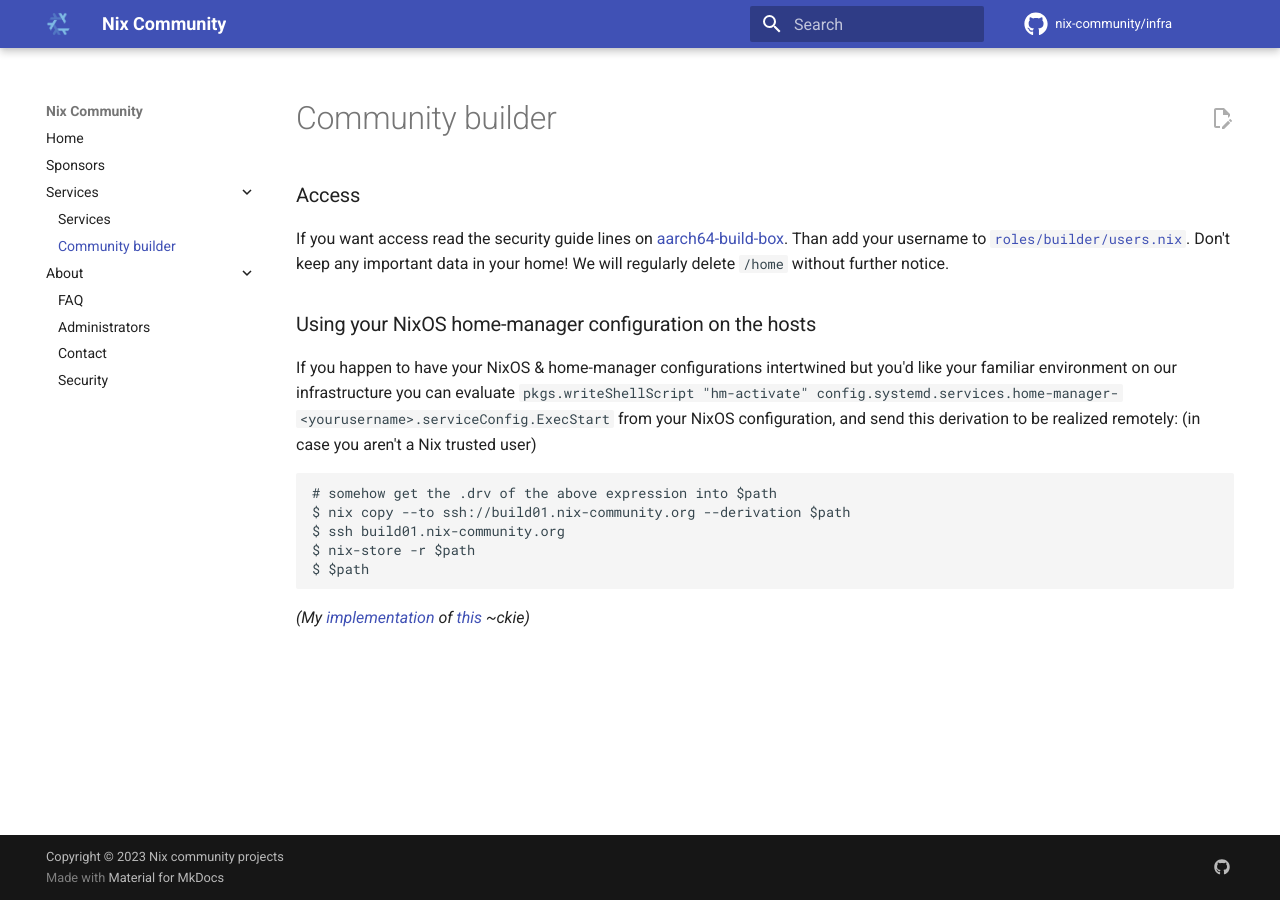
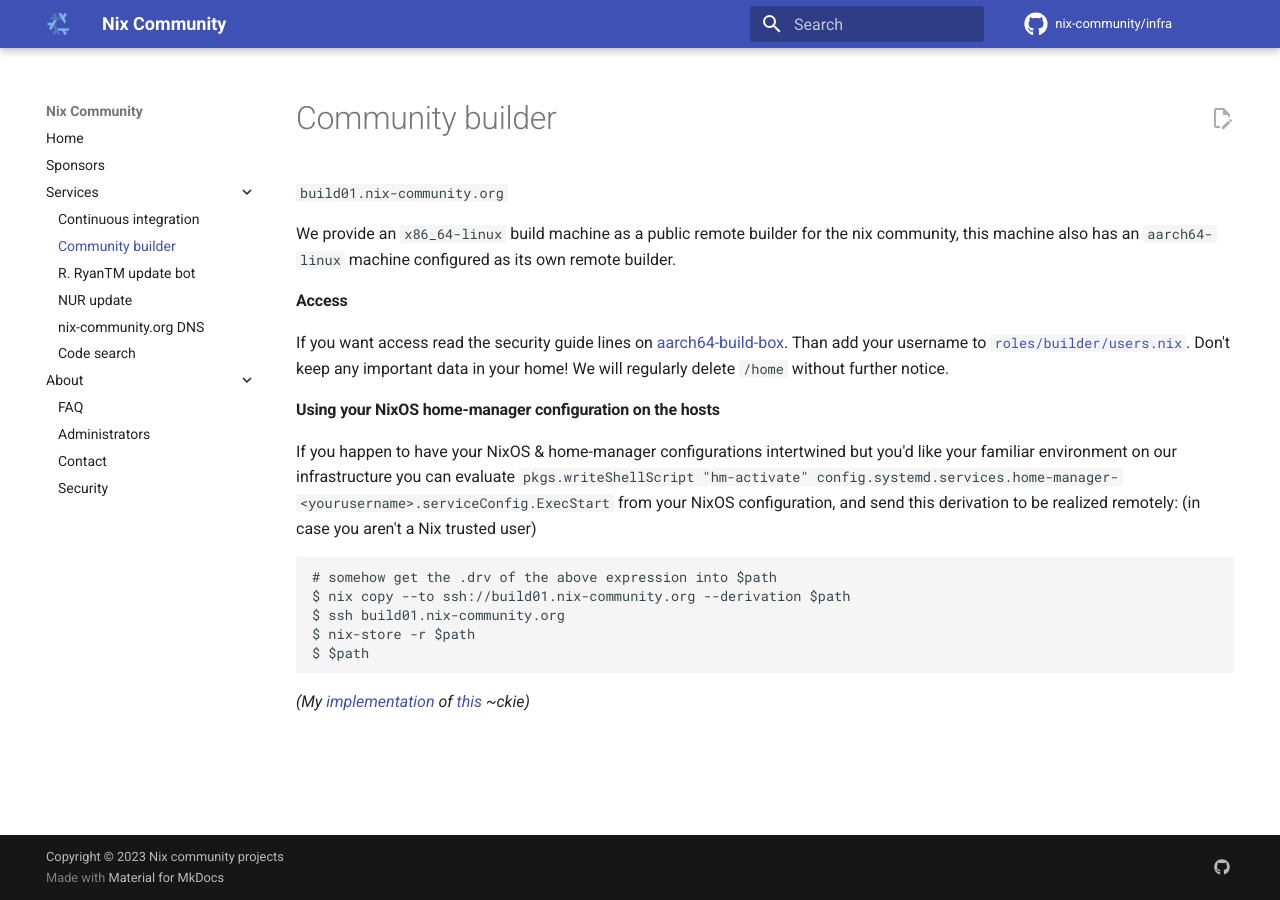
Before and after one commit to nix-community/infra, an MkDocs documentation site: the page built from docs/community-builder.md, in a window 1280 px wide. Built offline with MkDocs 1.6.1 and Material for MkDocs 9.7.7, drawn with Linux system fonts in a browser that asks for light colours; comment, search, counter and statistics services are not loaded.

Commit message:
docs: split services into separate pages

```diff
--- a/docs/community-builder.md
+++ b/docs/community-builder.md
@@ -1,8 +1,12 @@
-### Access
+`build01.nix-community.org`
+
+We provide an `x86_64-linux` build machine as a public remote builder for the nix community, this machine also has an `aarch64-linux` machine configured as its own remote builder.
+
+#### Access
 
 If you want access read the security guide lines on [aarch64-build-box](https://github.com/nix-community/aarch64-build-box). Than add your username to [`roles/builder/users.nix`](https://github.com/nix-community/infra/blob/master/roles/builder/users.nix). Don't keep any important data in your home! We will regularly delete `/home` without further notice.
 
-### Using your NixOS home-manager configuration on the hosts
+#### Using your NixOS home-manager configuration on the hosts
 
 If you happen to have your NixOS & home-manager configurations intertwined but you'd like your familiar environment on our infrastructure you can evaluate `pkgs.writeShellScript "hm-activate" config.systemd.services.home-manager-<yourusername>.serviceConfig.ExecStart` from your NixOS configuration, and send this derivation to be realized remotely: (in case you aren't a Nix trusted user)
 
--- a/mkdocs.yml
+++ b/mkdocs.yml
@@ -2,8 +2,12 @@
   - index.md
   - sponsors.md
   - Services:
-      - services.md
+      - continuous-integration.md
       - community-builder.md
+      - R. RyanTM update bot: update-bot.md
+      - NUR update: nur-update.md
+      - nix-community.org DNS: dns.md
+      - code-search.md
   - About:
       - FAQ: faq.md
       - administrators.md
```
Also changed, not shown: docs/code-search.md (added, +3 -0 lines), docs/continuous-integration.md (added, +19 -0 lines), docs/dns.md (added, +1 -0 lines), docs/nur-update.md (added, +1 -0 lines), docs/services.md (deleted, +0 -46 lines), docs/update-bot.md (added, +2 -0 lines).
